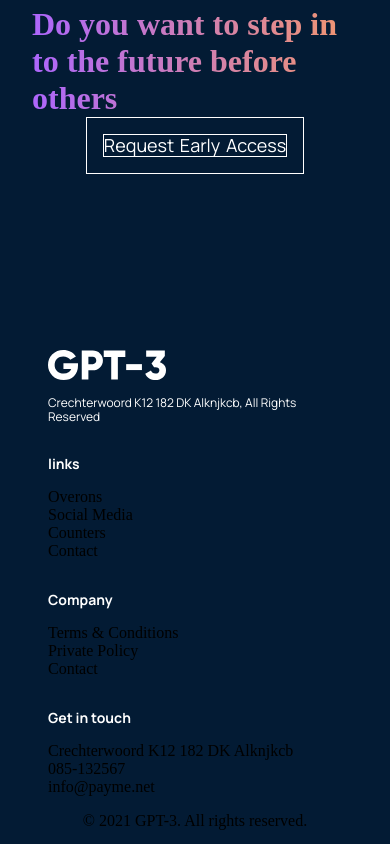
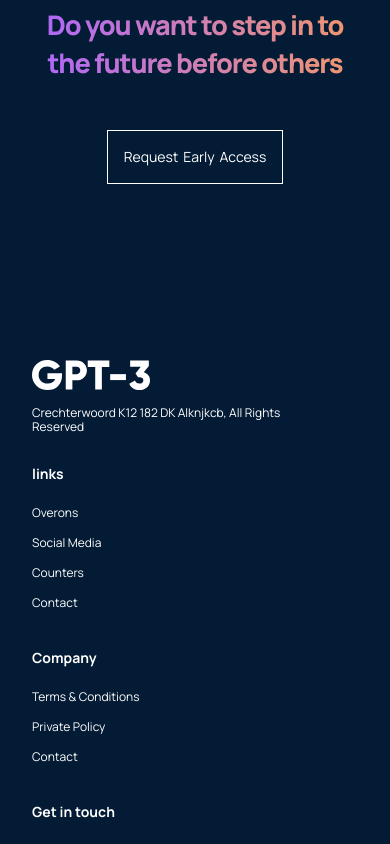
Before and after one commit to Ralaouni/Figma-design-1, a React (Create React App) app: page / in a window 390 px wide. Shown: the part 7520-8364 px from the top of the page. Built offline with nearby package versions, Linux system fonts and the light colour scheme.

Commit message:
Finished

```diff
--- a/package.json
+++ b/package.json
@@ -1,6 +1,7 @@
 {
   "name": "first_react_app",
   "version": "0.1.0",
+  "homepage": "https://ralaouni.github.io/Figma-design-1/",
   "private": true,
   "dependencies": {
     "@testing-library/jest-dom": "^5.16.5",
@@ -13,6 +14,8 @@
     "web-vitals": "^2.1.4"
   },
   "scripts": {
+    "predeploy": "npm run build",
+    "deploy": "gh-pages -d build",
     "start": "react-scripts start",
     "build": "react-scripts build",
     "test": "react-scripts test",
--- a/src/containers/footer/Footer.jsx
+++ b/src/containers/footer/Footer.jsx
@@ -5,7 +5,7 @@
 const Footer = () => {
   return (
     <div className='gpt3__footer section__padding'>
-      <div>
+      <div className='gpt3__footer-heading'>
         <h1 className='gradient__text'>Do you want to step in to the future before others</h1>
       </div>
 
--- a/src/containers/footer/footer.css
+++ b/src/containers/footer/footer.css
@@ -35,8 +35,6 @@
     cursor: pointer;
 }
 .gpt3__footer-btn p {
-    border: 1px solid #ffff;
-    box-sizing: border-box;
     font-family: var(--font-family);
     font-size: 18px;
     line-height: 21px;
@@ -92,3 +90,55 @@
 
     margin-bottom: 1rem
 }
+
+.gpt3__footer-links_div p {
+    font-family: var(--font-family);
+    font-size: 12px;
+    line-height: 14px;
+    color: #ffff;
+
+    margin: 0.5rem 0;
+    cursor: pointer;
+}
+
+.gpt3__footer-copyright {
+    margin-top: 2rem;
+    text-align: center;
+    width: 100%;
+}
+
+.gpt3__footer-copyright p {
+    font-family: var(--font-family);
+    font-size: 12px;
+    line-height: 14px;
+    color: #ffff;
+}
+
+
+@media screen and (max-width: 850px) {
+    .gpt3__footer-heading h1{
+        font-size: 44px;
+        line-height: 50px;
+    }
+}
+@media screen and (max-width: 550px) {
+    .gpt3__footer-heading h1{
+        font-size: 34px;
+        line-height: 42px;
+    }
+    .gpt3__footer-links div {
+        margin: 1rem 0;
+    }
+
+    .gpt3__footer-btn p {
+        font-size: 14px;
+        line-height: 20px;
+    }
+}
+
+@media screen and (max-width: 850px) {
+    .gpt3__footer-heading h1{
+        font-size: 27px;
+        line-height: 38px;
+    }
+}
```
